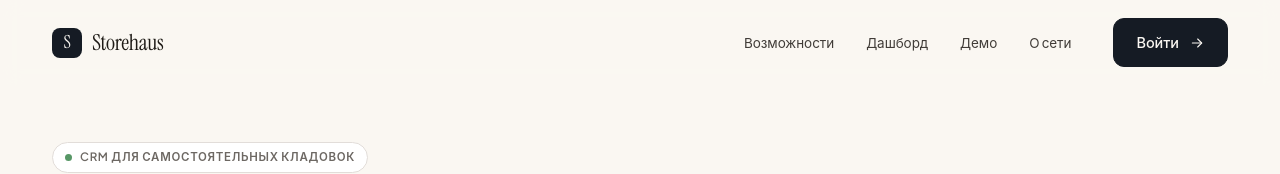
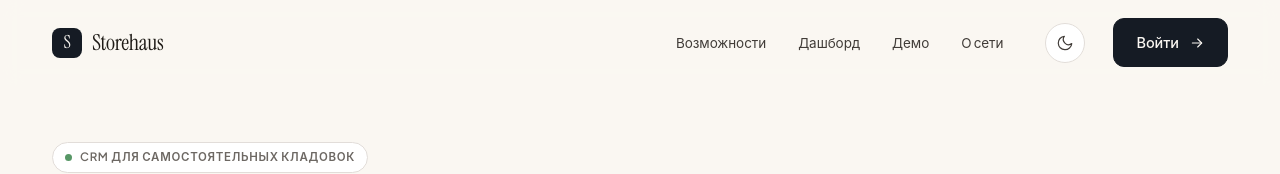
Before and after one commit to metasensitive/self-storage-crm, a React (Vite) app in the folder frontend/: page / in a window 1280 px wide. Shown: the top 174 px of the page. Built offline with nearby package versions, Linux system fonts and the light colour scheme; no server answers.

Commit message:
fix(frontend): кнопка темы в сайдбаре, бэкфилл ip/ua токенов, переключатель темы на лендинге

```diff
--- a/frontend/src/components/Sidebar.tsx
+++ b/frontend/src/components/Sidebar.tsx
@@ -76,11 +76,18 @@ export function Sidebar() {
       </NavLink>
 
       <div className="sidebar-foot">
-        <button
-          ref={pillRef}
-          type="button"
+        <div
+          ref={pillRef as unknown as React.RefObject<HTMLDivElement>}
+          role="button"
+          tabIndex={0}
           className="user-pill user-pill-btn"
           onClick={() => setSwitcherOpen((v) => !v)}
+          onKeyDown={(e) => {
+            if (e.key === 'Enter' || e.key === ' ') {
+              e.preventDefault();
+              setSwitcherOpen((v) => !v);
+            }
+          }}
           aria-haspopup="dialog"
           aria-expanded={switcherOpen}
           title="Переключить аккаунт"
@@ -105,15 +112,15 @@ export function Sidebar() {
               {user.email}
             </div>
           </div>
-          <Ic name="chev_d" size={14} className="ic" />
-        </button>
-
-        <div className="row gap-2 mt-2" style={{ paddingLeft: 8, paddingRight: 4 }}>
           <IconButton
             icon={isDark ? 'sun' : 'moon'}
             label={isDark ? 'Светлая тема' : 'Тёмная тема'}
-            onClick={toggleTheme}
+            onClick={(e) => {
+              e.stopPropagation();
+              toggleTheme();
+            }}
           />
+          <Ic name="chev_d" size={14} className="ic" />
         </div>
 
         <AccountSwitcher
--- a/frontend/src/pages/LandingPage.tsx
+++ b/frontend/src/pages/LandingPage.tsx
@@ -7,6 +7,7 @@ import {
   type ReactNode,
 } from 'react';
 import { Link } from 'react-router-dom';
+import { useTweaks } from '@/hooks/useTweaks';
 import '@/styles/landing.css';
 
 /* ===== Helpers ===== */
@@ -128,16 +129,38 @@ const I = {
       <path d="M12 12v10" />
     </SvgIcon>
   ),
+  sun: (
+    <SvgIcon size={18}>
+      <circle cx="12" cy="12" r="4" />
+      <path d="M12 2v2" />
+      <path d="M12 20v2" />
+      <path d="m4.93 4.93 1.41 1.41" />
+      <path d="m17.66 17.66 1.41 1.41" />
+      <path d="M2 12h2" />
+      <path d="M20 12h2" />
+      <path d="m6.34 17.66-1.41 1.41" />
+      <path d="m19.07 4.93-1.41 1.41" />
+    </SvgIcon>
+  ),
+  moon: (
+    <SvgIcon size={18}>
+      <path d="M21 12.79A9 9 0 1 1 11.21 3 7 7 0 0 0 21 12.79z" />
+    </SvgIcon>
+  ),
 };
 
 /* ===== NAV ===== */
 function Nav() {
   const [scrolled, setScrolled] = useState(false);
+  const { tweaks, setTweak } = useTweaks();
+  const isDark = tweaks.theme === 'dark';
+
   useEffect(() => {
     const onScroll = () => setScrolled(window.scrollY > 12);
     window.addEventListener('scroll', onScroll);
     return () => window.removeEventListener('scroll', onScroll);
   }, []);
+
   return (
     <nav className={'lp-nav' + (scrolled ? ' scrolled' : '')}>
       <div className="lp-shell">
@@ -160,6 +183,15 @@ function Nav() {
               О сети
             </a>
           </div>
+          <button
+            type="button"
+            className="lp-theme-toggle"
+            onClick={() => setTweak('theme', isDark ? 'light' : 'dark')}
+            aria-label={isDark ? 'Включить светлую тему' : 'Включить тёмную тему'}
+            title={isDark ? 'Светлая тема' : 'Тёмная тема'}
+          >
+            {isDark ? I.sun : I.moon}
+          </button>
           <Link className="btn-hero" to="/login">
             Войти {I.arrow}
           </Link>
--- a/frontend/src/styles/landing.css
+++ b/frontend/src/styles/landing.css
@@ -43,6 +43,24 @@ html { scroll-behavior: smooth; scroll-padding-top: 76px; }
   transition: color .15s, background .15s;
 }
 .lp-nav-link:hover { color: var(--ink); background: var(--bg-muted); }
+
+.lp-theme-toggle {
+  width: 40px; height: 40px;
+  border-radius: 999px;
+  border: 1px solid var(--line);
+  background: var(--bg-elev);
+  color: var(--ink-2);
+  display: inline-flex; align-items: center; justify-content: center;
+  cursor: pointer;
+  transition: color .15s ease, background .15s ease, transform .12s ease, border-color .15s ease;
+  flex: none;
+}
+.lp-theme-toggle:hover {
+  color: var(--ink);
+  background: var(--bg-muted);
+  border-color: var(--line-2);
+  transform: translateY(-1px);
+}
 
 /* ===== HERO ===== */
 .lp-hero {
```
Also changed, not shown: 2 other files (tests, documents, lock files or other folders).
